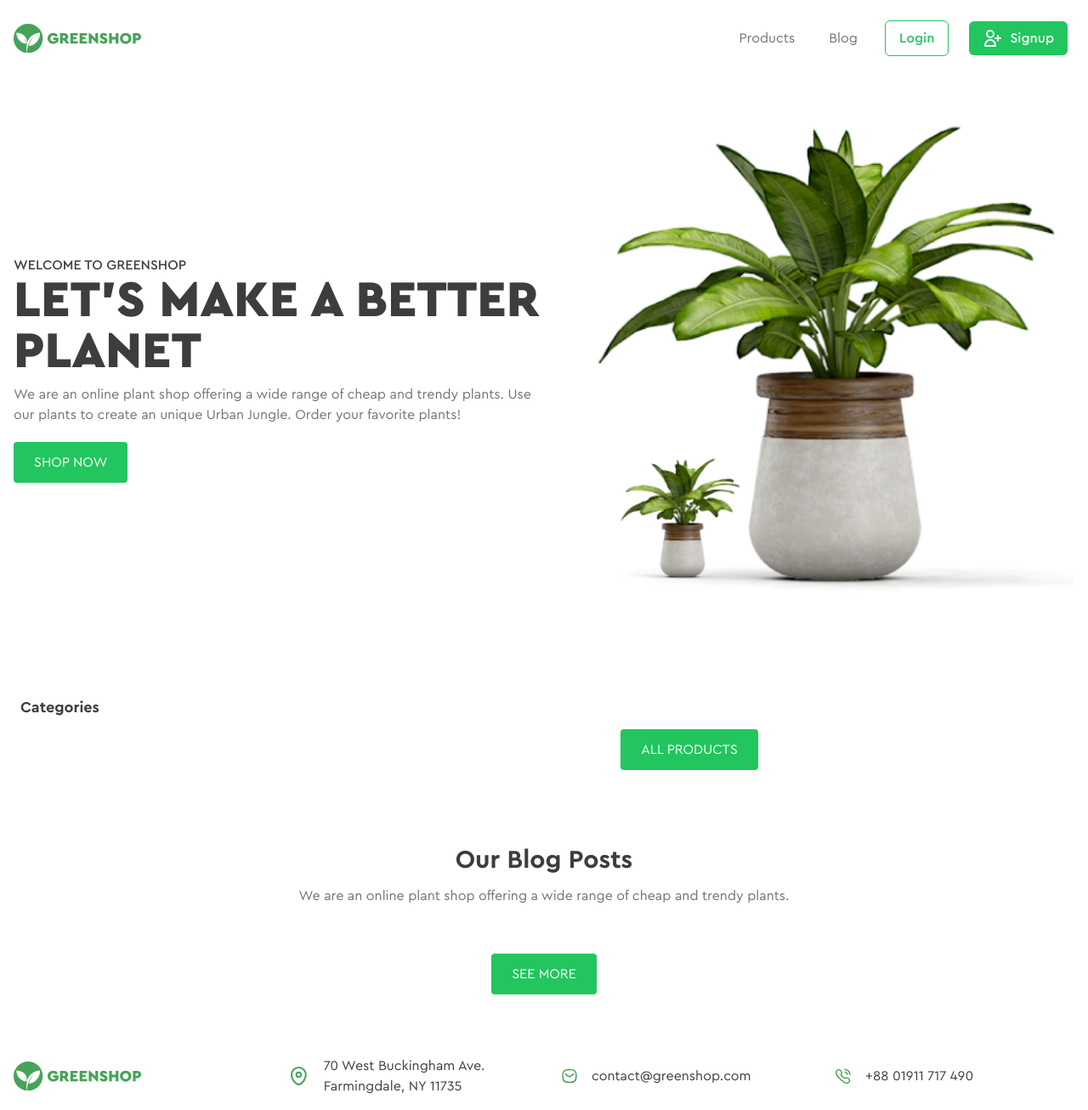
After one commit to SharyZ/greenshop-website, a Django app: page / in a window 1280 px wide. The commit adds this page. Shown: the whole page at 85% size. Run offline with Django 4.2, Linux system fonts and the light colour scheme; data that the repository does not hold is empty; some libraries are stand-ins or nearby versions.

Commit message:
create pages app

```diff
--- /dev/null
+++ b/pages/admin.py
@@ -0,0 +1,3 @@
+from django.contrib import admin
+
+# Register your models here.
--- /dev/null
+++ b/pages/apps.py
@@ -0,0 +1,6 @@
+from django.apps import AppConfig
+
+
+class PagesConfig(AppConfig):
+    default_auto_field = 'django.db.models.BigAutoField'
+    name = 'pages'
--- /dev/null
+++ b/pages/models.py
@@ -0,0 +1,3 @@
+from django.db import models
+
+# Create your models here.
--- /dev/null
+++ b/pages/tests.py
@@ -0,0 +1,3 @@
+from django.test import TestCase
+
+# Create your tests here.
--- /dev/null
+++ b/pages/urls.py
@@ -0,0 +1,7 @@
+from django.urls import path
+
+from .views import home_page
+
+urlpatterns = [
+    path('', home_page, name='home'),
+]
--- /dev/null
+++ b/pages/views.py
@@ -0,0 +1,22 @@
+from django.shortcuts import render
+from django.db.models import Count
+
+from products.models import Category, Product
+from blog.models import Post
+
+# Create your views here.
+
+
+def home_page(request):
+    categories = Category.objects.all().annotate(products_count=Count('product'))
+    products = Product.objects.order_by('-created_at')
+    posts = Post.objects.order_by('-created_at')[:4]
+
+    context = {
+        'categories': categories,
+        'products': products,
+        'posts': posts,
+    }
+    template_name = 'pages/home.html'
+
+    return render(request, template_name, context)
--- a/project/settings.py
+++ b/project/settings.py
@@ -45,6 +45,7 @@ INSTALLED_APPS = [
     'accounts.apps.AccountsConfig',
     'products.apps.ProductsConfig',
     'blog.apps.BlogConfig',
+    'pages.apps.PagesConfig',
 ]
 
 MIDDLEWARE = [
--- a/project/urls.py
+++ b/project/urls.py
@@ -24,6 +24,7 @@ urlpatterns = [
     path('accounts/', include('accounts.urls')),
     path('products/', include('products.urls')),
     path('blog/', include('blog.urls')),
+    path('', include('pages.urls')),
 ]
 
 if settings.DEBUG:
--- /dev/null
+++ b/templates/pages/home.html
@@ -0,0 +1,117 @@
+{% extends 'layouts/main.html' %} {% load static %}
+
+<!-- -->
+
+{% block content %}
+<section class="container mx-auto max-w-7xl px-4 py-8">
+  <div class="flex flex-col-reverse items-center justify-between md:flex-row">
+    <div class="w-full md:w-1/2">
+      <h6 class="font-medium uppercase">Welcome to GreenShop</h6>
+      <h1 class="mb-2 text-4xl font-black uppercase md:text-6xl">
+        Let’s Make a Better Planet
+      </h1>
+      <p class="mb-5">
+        We are an online plant shop offering a wide range of cheap and trendy
+        plants. Use our plants to create an unique Urban Jungle. Order your
+        favorite plants!
+      </p>
+      <a
+        class="bg-primary-500 hover:bg-primary-700 inline-block rounded py-3 px-6 uppercase text-white"
+        href="{% url 'home' %}"
+      >
+        Shop now
+      </a>
+    </div>
+    <div class="w-full md:w-1/2">
+      <img class="w-full" src="{% static 'images/home-intro.png' %}" alt="" />
+    </div>
+  </div>
+</section>
+
+<section class="container mx-auto max-w-7xl px-4 py-8">
+  <div class="flex lg:space-x-10">
+    <div class="hidden lg:block lg:w-1/4">
+      <div class="p-2">
+        <h3 class="mb-2 text-lg font-bold">Categories</h3>
+        <ul class="flex flex-col space-y-4 p-2">
+          {% for category in categories %}
+          <li class="text-primary-500 font-medium">
+            <a class="flex items-center justify-between" href="#">
+              <span>{{ category.name }}</span>
+              <span>{{ category.products_count }}</span>
+            </a>
+          </li>
+          {% endfor %}
+        </ul>
+      </div>
+    </div>
+    <div class="w-full lg:w-3/4">
+      <div class="grid grid-cols-2 gap-10 md:grid-cols-3">
+        {% for product in products %}
+        <a class="inline-block" href="{% url 'product' product.id %}">
+          <img
+            class="w-full"
+            src="{{ product.featured_image.url }}"
+            alt="{{ product.name }}"
+          />
+          <div class="mt-5">
+            <h4 class="font-bold text-lg">{{ product.name }}</h4>
+            <span class="text-primary-500 text-lg font-bold"
+              >${{ product.price }}</span
+            >
+          </div>
+        </a>
+        {% endfor %}
+      </div>
+      <div class="mt-6 flex items-center justify-center p-6">
+        <a
+          class="bg-primary-500 hover:bg-primary-700 inline-block rounded py-3 px-6 uppercase text-white"
+          href="{% url 'products' %}"
+        >
+          All Products
+        </a>
+      </div>
+    </div>
+  </div>
+</section>
+
+<section class="container mx-auto max-w-7xl px-4 py-8">
+  <div class="mb-8 flex flex-col items-center justify-center space-y-3">
+    <h2 class="text-3xl font-bold">Our Blog Posts</h2>
+    <p>
+      We are an online plant shop offering a wide range of cheap and trendy
+      plants.
+    </p>
+  </div>
+  <div
+    class="grid grid-cols-1 gap-10 md:grid-cols-2 lg:grid-cols-3 xl:grid-cols-4"
+  >
+    {% for post in posts %}
+    <a class="inline-block" href="{% url 'post' post.id %}">
+      <img
+        class="w-full"
+        src="{{ post.featured_image.url }}"
+        alt="{{ post.title }}"
+        height="195"
+      />
+      <div class="p-3">
+        <p class="text-primary-500 mb-1 font-medium">
+          {{ post.created_at|date:"F j, Y" }} | Read in {{ post.get_readtime }}
+          minutes
+        </p>
+        <h3 class="mb-2 text-xl font-bold">{{ post.title }}</h3>
+        <p class="font-normal">{{ post.short_description }}</p>
+      </div>
+    </a>
+    {% endfor %}
+  </div>
+  <div class="flex items-center justify-center p-6">
+    <a
+      class="bg-primary-500 hover:bg-primary-700 inline-block rounded py-3 px-6 uppercase text-white"
+      href="blog.html"
+    >
+      See More
+    </a>
+  </div>
+</section>
+{% endblock content %}
--- a/templates/partials/header.html
+++ b/templates/partials/header.html
@@ -3,7 +3,7 @@
   <div class="container mx-auto max-w-7xl px-4">
     <nav class="py-4 md:flex md:justify-between">
       <div class="flex items-center justify-between">
-        <a href="index.html">
+        <a href="{% url 'home' %}">
           <img src="{% static 'images/logo.svg' %}" alt="Greenshop" />
         </a>
         <div class="flex items-center space-x-1">
```
Also changed, not shown: pages/__init__.py (added), pages/migrations/__init__.py (added).
